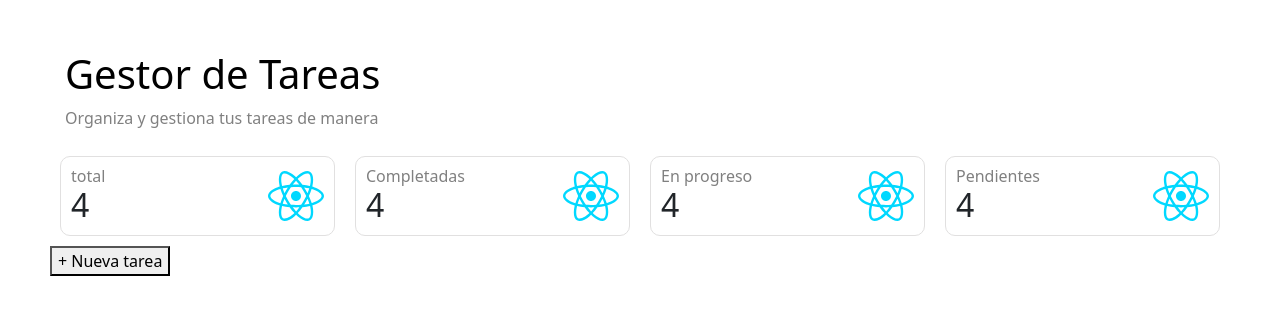
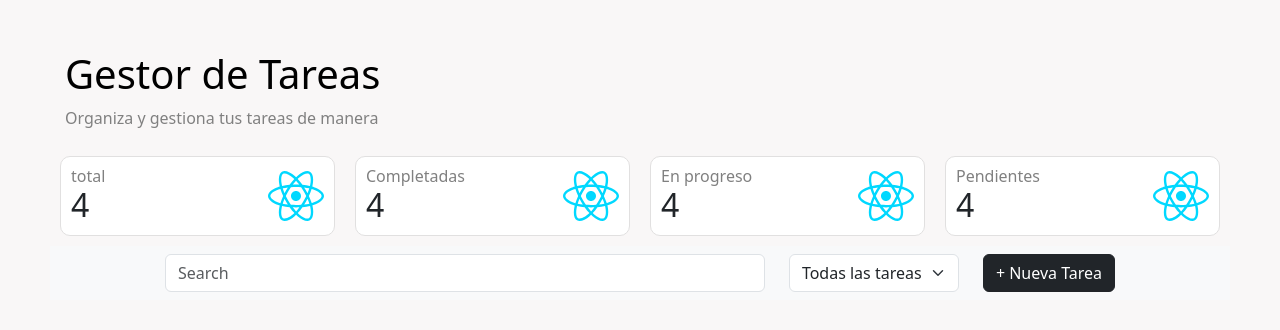
Before and after one commit to fermumu/GestorTareas, a React (Vite) app: page / in a window 1280 px wide. Shown: the top 330 px of the page. Built offline with nearby package versions, Linux system fonts and the light colour scheme.

Commit message:
creacion de las tarjetas de informacion de tareas

```diff
--- a/index.css
+++ b/index.css
@@ -1,3 +1,3 @@
-body{
-    background-color: rgb(251, 251, 255);
+body {
+  background-color: rgb(249, 247, 247) !important;
 }
--- a/index.html
+++ b/index.html
@@ -2,10 +2,9 @@
 <html lang="en">
   <head>
     <meta charset="UTF-8" />
-    <link rel="stylesheet" href="./index.css">
     <link rel="icon" type="image/svg+xml" href="/vite.svg" />
     <meta name="viewport" content="width=device-width, initial-scale=1.0" />
-    <title>Vite + React</title>
+    <title>Gestor</title>
   </head>
   <body>
     <div id="root"></div>
--- a/src/App.jsx
+++ b/src/App.jsx
@@ -1,10 +1,10 @@
 import { useState } from "react"
-import ButtonTask from "./components/ButtonTask"
 import ContainerCards from "./components/ContainerCards"
 import Title from "./components/Title"
 import './styles/App.css'
 import ModalTask from "./components/ModalTask"
 import TaskCards from "./components/TaskCards"
+import TaskSearch from "./components/TaskSearch"
 
 
 function App() {
@@ -20,7 +20,7 @@ function App() {
         <div className="gestor-container">
           <ContainerCards />
         </div>
-        <ButtonTask setShowModal = {setShowModal}/>
+        <TaskSearch setShowModal = {setShowModal}/>
         <ModalTask showModal = {showModal} setShowModal = {setShowModal} setUpdateTasks = {setUpdateTasks}/>
         <TaskCards updateTasks = {updateTasks}/>
       </div>
--- a/src/components/ButtonTask.jsx
+++ b/src/components/ButtonTask.jsx
@@ -1,10 +1,10 @@
 
-
+import Button from 'react-bootstrap/Button';
 
 const ButtonTask = ({ setShowModal }) => {
     return(
         <>
-            <button onClick={()=> setShowModal(true)}>+ Nueva tarea</button>
+            <Button variant="dark" type="button" onClick={()=> setShowModal(true)} >+ Nueva Tarea</Button>
         </>
     )
 }
--- a/src/components/CardsInfo.jsx
+++ b/src/components/CardsInfo.jsx
@@ -1,12 +1,13 @@
-
+import '../styles/CardsInfo.css'
 
 
 const CardsInfo = (props) => {
     return (
         <>
-            <div>
+            <div className="container-cards">
                 <h3>{props.titulo}</h3>
                 <h3>{props.description}</h3>
+                <h3>{props.fechaLimite}</h3>
             </div>
         </>
     )
--- /dev/null
+++ b/src/components/FilterTask.jsx
@@ -0,0 +1,14 @@
+import Form from 'react-bootstrap/Form';
+
+function FilterTask() {
+    return (
+        <Form.Select aria-label="Default select example" >
+            <option>Todas las tareas</option>
+            <option value="1">Pendientes</option>
+            <option value="2">En progreso</option>
+            <option value="3">Completadas</option>
+        </Form.Select>
+    );
+}
+
+export default FilterTask;
--- a/src/components/TaskCards.jsx
+++ b/src/components/TaskCards.jsx
@@ -22,6 +22,7 @@ const TaskCards = ({ updateTasks }) => {
                         key={index}
                         titulo={datos.titulo}
                         description={datos.description}
+                        fechaLimite={datos.fechaLimite}
                     />
                 )
             )}
--- /dev/null
+++ b/src/components/TaskSearch.jsx
@@ -0,0 +1,34 @@
+
+import Navbar from 'react-bootstrap/Navbar';
+import Form from 'react-bootstrap/Form';
+import Row from 'react-bootstrap/Row';
+import Col from 'react-bootstrap/Col';
+import ButtonTask from './ButtonTask';
+import FilterTask from './FilterTask';
+
+function TaskSearch({ setShowModal }) {
+    return (
+        <Navbar className="bg-body-tertiary justify-content-around">
+            <Form inline>
+                <Row>
+                    <Col xs="auto">
+                        <Form.Control
+                            type="text"
+                            placeholder="Search"
+                            className=" mr-sm-2"
+                            style={{ width: "600px" }}
+                        />
+                    </Col>
+                    <Col xs="auto">
+                        <FilterTask/>
+                    </Col>
+                    <Col xs="auto">
+                        <ButtonTask setShowModal={setShowModal} />
+                    </Col>
+                </Row>
+            </Form>
+        </Navbar>
+    );
+}
+
+export default TaskSearch;
--- a/src/main.jsx
+++ b/src/main.jsx
@@ -5,5 +5,5 @@ import 'bootstrap/dist/css/bootstrap.min.css';
 
 
 createRoot(document.getElementById('root')).render(
-  <App />
+  <App/>
 )
--- a/src/styles/App.css
+++ b/src/styles/App.css
@@ -4,4 +4,5 @@
 
 .body-container{
     margin: 50px;
+
 }
--- /dev/null
+++ b/src/styles/CardsInfo.css
@@ -0,0 +1,7 @@
+.container-cards{
+    margin-top: 20px;
+    background-color: rgb(254, 254, 254);
+    box-shadow: 2px 4px 15px grey;
+    padding: 10px 20px;
+    border-radius: 8px;
+}
```
